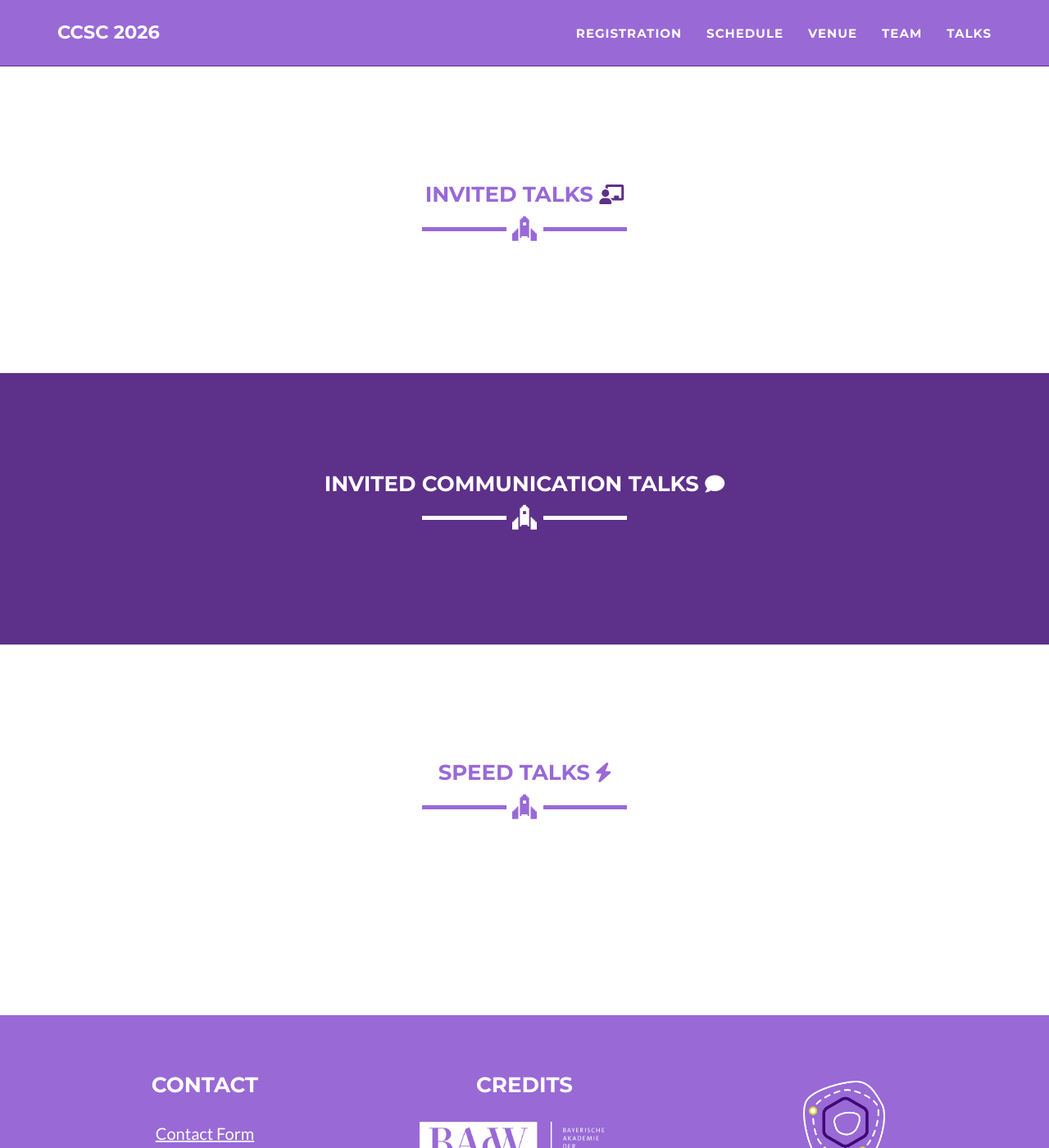
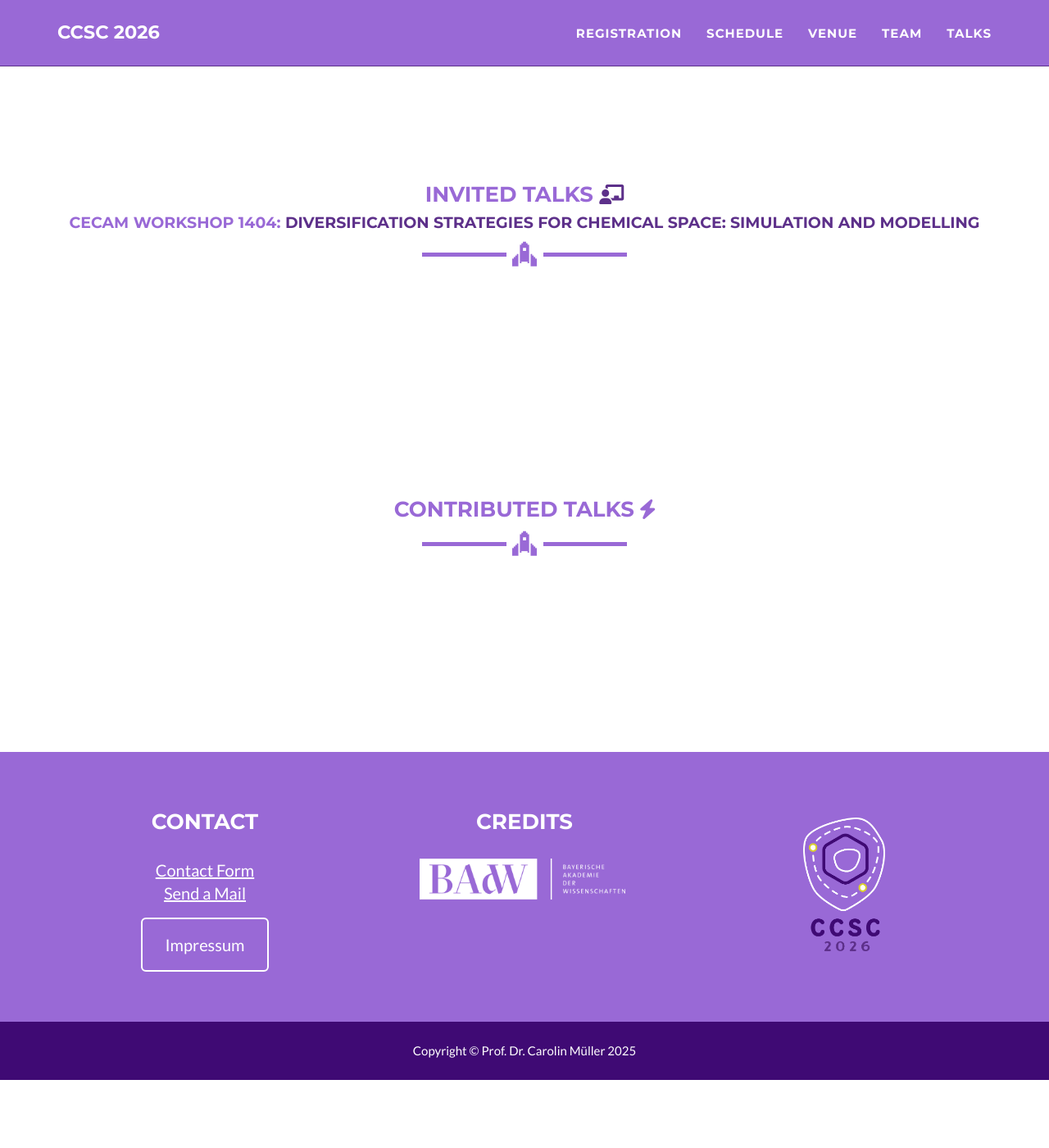
Before and after one commit to ccsc2026/ccsc2026.github.io, a Jekyll site: the page built from talks.html, in a window 1280 px wide and 1400 px high, scrolled down 3166 px. Shown: the whole window at 82% size. Built offline with Jekyll 4.4.1, drawn with Linux system fonts in a browser that asks for light colours; after the commit the page ends 4483 px from its top, so only the background shows below that.

Commit message:
Update talks.html

```diff
--- a/talks.html
+++ b/talks.html
@@ -44,11 +44,13 @@ layout: page
     <div class="row">
       <div class="col-lg-12 text-center">
         <h3>Invited Talks <i class="fa-solid fa-chalkboard-user" style="font-size:24px;color:#5d308a;"></i> </h3>
+        <h4>CECAM Workshop 1404: <a href="https://www.cecam.org/workshop-details/diversification-strategies-for-chemical-space-simulation-and-modelling-1404"
+                                   target="_blank">Diversification Strategies for Chemical Space: Simulation and Modelling</a></h4>
         <hr class="star-primary">
         <br>
       </div>
       <br>
-      {% for it in site.categories.invited %}
+      {% for it in site.categories.cecam %}
         <div class="row">
           <div class="col-lg-4 col-lg-offset-2">
             <a href="https://ccsc2026.github.io/talks/{{ it.talklink }}" target="_blank" style="font-size:20px;color:#5d308a;">
@@ -66,46 +68,16 @@ layout: page
   </div>
 </section>
 <br>
-<section class="success"  id="invited talks">
-  <div class="container">
-    <div class="row">
-      <div class="col-lg-12 text-center">
-        <h3>Invited Communication Talks <i class="fa-solid fa-comment" style="font-size:24px;color:#ffffff;"></i> </h3>
-        <hr class="star-light">
-        <br>
-      </div>
-      <br>
-      {% for it in site.categories.comms %}
-        <div class="row">
-          <div class="col-lg-4 col-lg-offset-2">
-            <a href="https://ccsc2026.github.io/{{ it.link }}" target="_blank" style="font-size:20px;color:#ffffff;">
-              <b>{{ it.speaker }}</b>, {{ it.location }}</a>
-          </div>
-          <div class="col-lg-4">
-            <a href="https://ccsc2026.github.io/{{ it.link }}" target="_blank" style="font-size:20px;color:#ffffff;">
-            {% if it.title %}
-              <i>{{ it.title }}</i> </a>
-            {% else %}
-              <i>{{ tba }}</i> </a>
-            {% endif %}
-          </div>
-        </div>
-        <br><br>
-      {% endfor %}
-    </div>
-  </div>
-</section>
-<br>
 <section id="contributed talks">
   <div class="container">
     <div class="row">
       <div class="col-lg-12 text-center">
-        <h3>Speed Talks <i class="fa-solid fa-bolt" style="font-size:24px;color:##5d308a;"></i> </h3>
+        <h3>Contributed Talks <i class="fa-solid fa-bolt" style="font-size:24px;color:##5d308a;"></i> </h3>
         <hr class="star-primary">
         <br>
       </div>
       <br>
-      {% for ct in site.categories.speedtalk %}
+      {% for ct in site.categories.contrib %}
         <div class="row">
           <div class="col-lg-4 col-lg-offset-2">
             <a href="https://ccsc2026.github.io/{{ ct.link }}" target="_blank" style="font-size:20px;color:#5d308a;">
```
